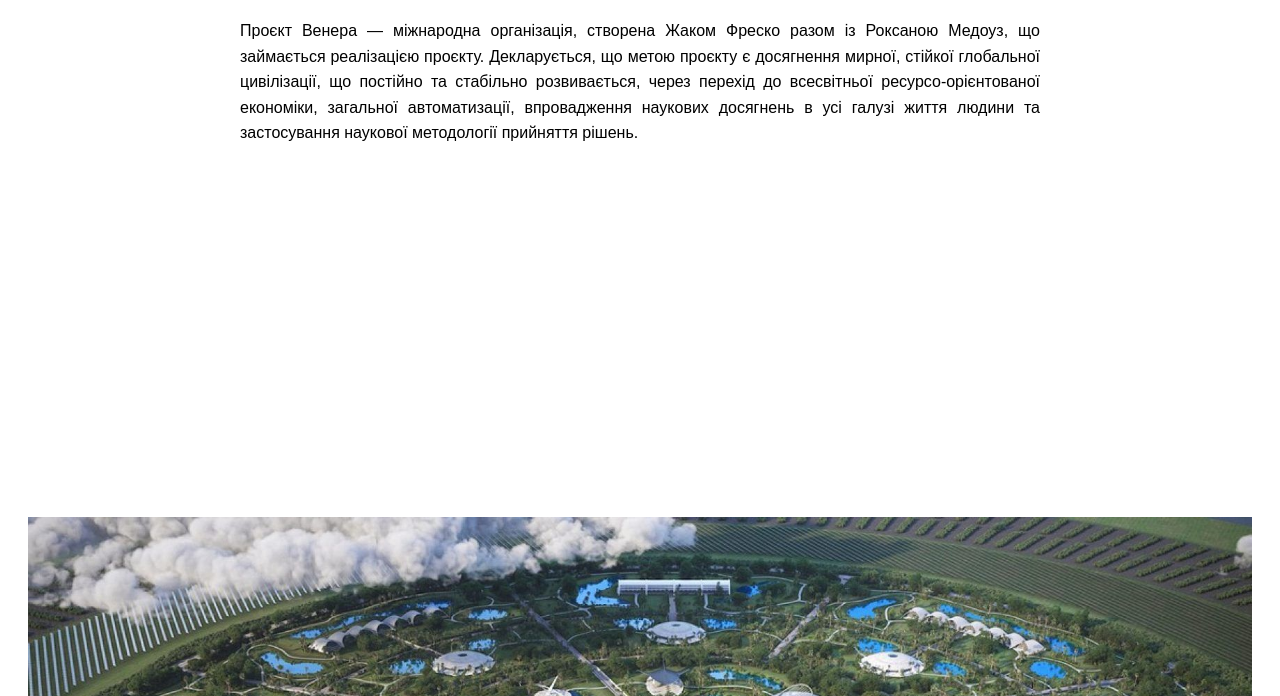
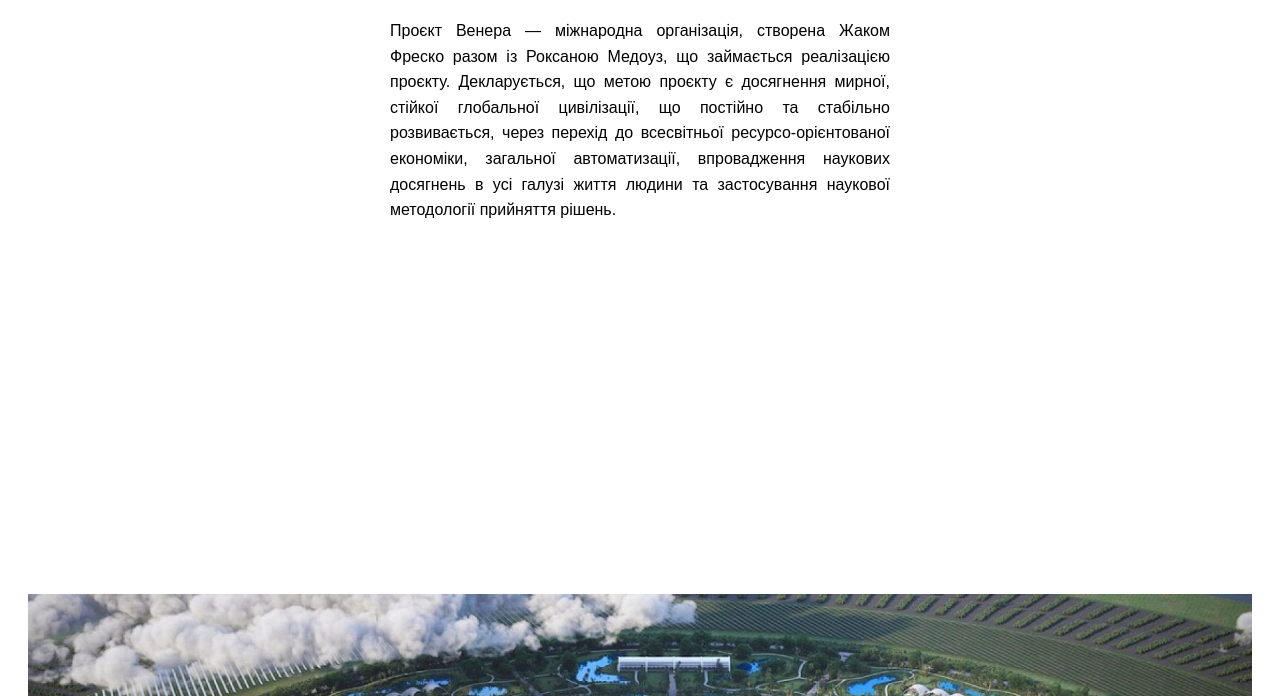
Before and after one commit to Svyatoslav334/Praktuka, a plain HTML site: page index.html in a window 1280 px wide. Shown: the part 104-800 px from the top of the page. Drawn offline with Linux system fonts and the light colour scheme.

Commit message:
change index.css

```diff
--- a/css/index.css
+++ b/css/index.css
@@ -10,7 +10,7 @@
 }
 
 p {
-    max-width: 800px;
+    max-width: 500px; /*900px->500px*/
     margin: 0 auto 30px auto;
     text-align: justify;
 }
```
